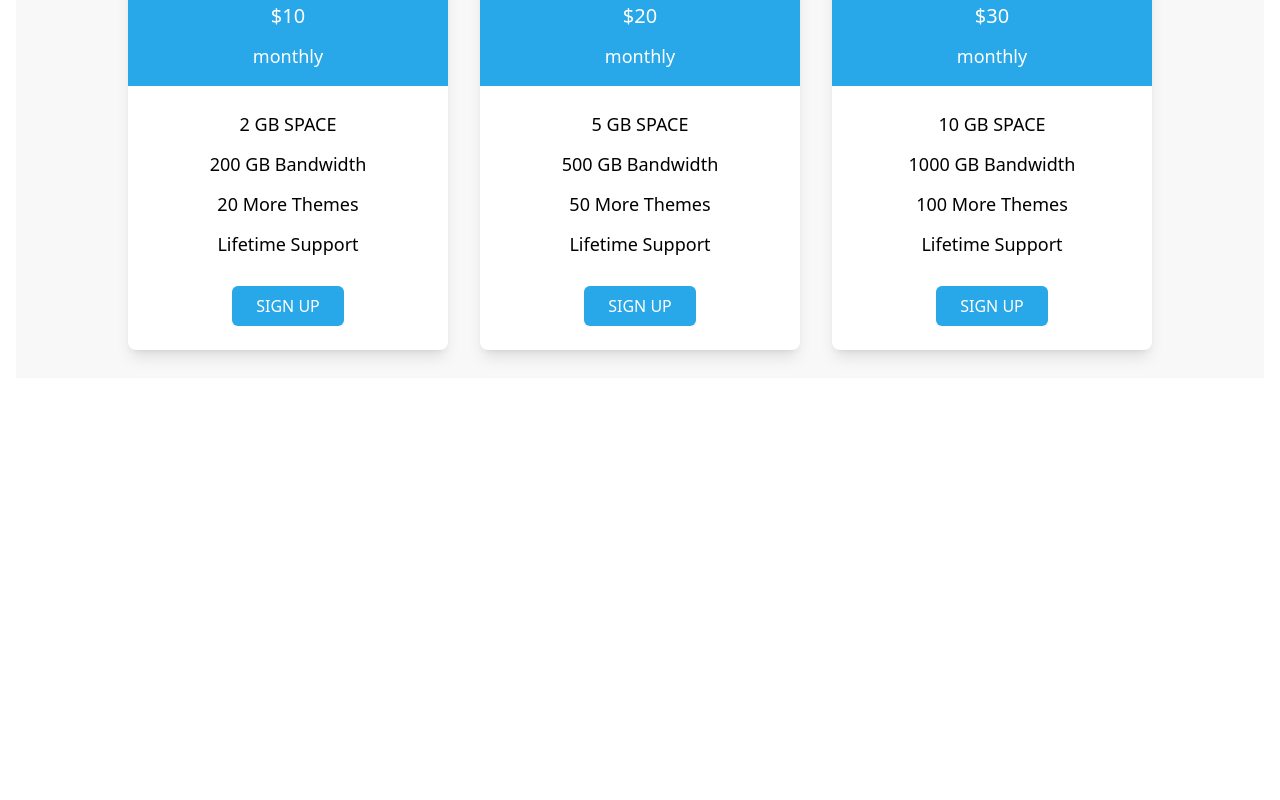
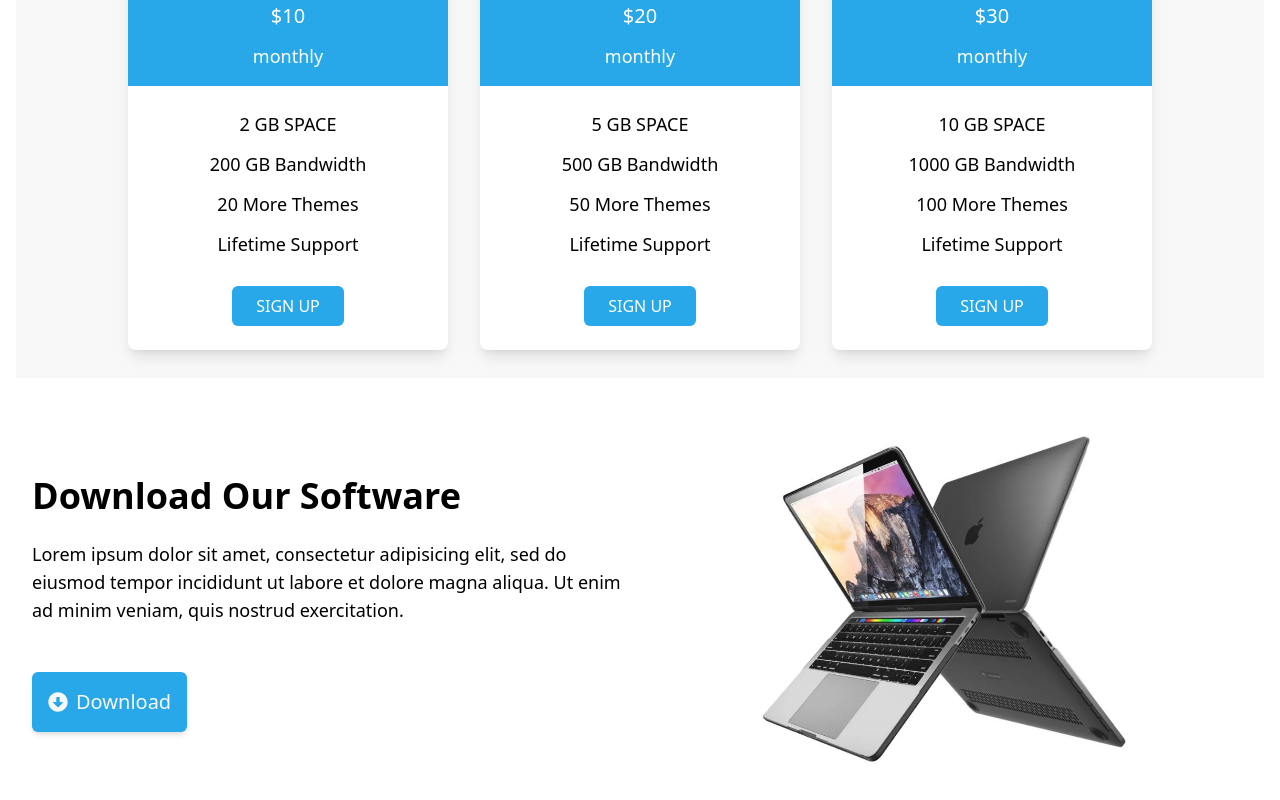
Before and after one commit to inouss24-dev/Landing-Page-1, a React (Vite) app: page / in a window 1280 px wide. Shown: the part 2131-2931 px from the top of the page. Before the commit the page ends 2525 px from the top, so only its background shows below. Built offline with nearby package versions, Linux system fonts and the light colour scheme.

Commit message:
fix menu btn

```diff
--- a/src/App.jsx
+++ b/src/App.jsx
@@ -2,6 +2,7 @@ import Navbar from "./components/Navbar"
 import Hero from "./components/Hero"
 import Features from "./components/Features"
 import Pricing from "./components/Pricing"
+import Download from "./components/Downlaod"
 
 
 
@@ -16,6 +17,7 @@ function App() {
       <div className="md:p-4 p-4">
         <Features />
         <Pricing />
+        <Download />
       </div>
 
     </>
--- a/src/components/About.jsx
+++ /dev/null
@@ -1,14 +0,0 @@
-
-
-function About() {
-
-    return (
-      <>
-        <div>
-
-        </div>
-      </>
-    )
-  }
-
-  export default About
--- a/src/components/Downlaod.jsx
+++ b/src/components/Downlaod.jsx
@@ -1,14 +1,51 @@
+import laptop from "../assets/Laptop.webp";
 
+import { FaArrowAltCircleDown } from "react-icons/fa";
 
 function Download() {
+  return (
+    <>
+      <div  id="DOWNLOAD" className="bg-[#fff] flex flex-col items-center p-4 gap-y-8 md:flex-row rounded-sm">
+        {/* Texte et description */}
+        <div className="md:w-1/2 md:flex md:flex-col md:items-start gap-y-6">
+          <div>
+            <h1 className="text-4xl text-black font-bold text-center md:text-left">
+              Download Our Software
+            </h1>
+          </div>
+          <div>
+            <p className="text-lg text-center md:text-left text-black">
+              Lorem ipsum dolor sit amet, consectetur adipisicing elit, sed do
+              eiusmod tempor incididunt ut labore et dolore magna aliqua. Ut
+              enim ad minim veniam, quis nostrud exercitation.
+            </p>
+          </div>
 
-    return (
-      <>
-        <div>
+          {/* Bouton de téléchargement */}
+          <div className="flex justify-center mt-4 md:mt-6">
+            <a
+              href="#"
+              className="flex items-center text-[#f8f8f8] bg-[#28a7e9] p-4 rounded-md text-xl shadow-md hover:shadow-lg transition-all"
+            >
+              <FaArrowAltCircleDown className="mr-2" />
+              Download
+            </a>
+          </div>
+        </div>
 
+        {/* Image */}
+        <div className="md:w-1/2 md:flex md:justify-center mt-8 md:mt-0">
+          <img
+            height={420}
+            width={420}
+            src={laptop}
+            alt="Laptop"
+            className="max-w-full h-auto rounded-xl hover:shadow-lg hover:scale-105 duration-300 transition-all"
+          />
         </div>
-      </>
-    )
-  }
+      </div>
+    </>
+  );
+}
 
-  export default Download
+export default Download;
--- a/src/components/Features.jsx
+++ b/src/components/Features.jsx
@@ -6,7 +6,7 @@ import meeting from "../assets/meeting.jpg";
 function Features() {
   return (
     <>
-      <div className="bg-[#fff] flex flex-col items-center p-4 gap-y-8 md:flex-row rounded-sm">
+      <div id="FEATURES" className="bg-[#fff] flex flex-col items-center p-4 gap-y-8 md:flex-row rounded-sm">
         <div className="md:w-1/2 md:flex md:flex-col md:items-start gap-y-6">
           <div>
             <h1 className="text-4xl text-black font-bold text-center md:text-left">
--- a/src/components/Navbar.jsx
+++ b/src/components/Navbar.jsx
@@ -7,6 +7,10 @@ function Navbar() {
 
   const handleMenu = () => {
     setMenuIsOpen((prev) => !prev);
+  };
+
+  const closeMenu = () => {
+    setMenuIsOpen(false);
   };
 
   return (
@@ -20,19 +24,31 @@ function Navbar() {
         <div className="flex items-center">
           {/* Menu desktop */}
           <div className="hidden md:block space-x-4">
-            <a href="#" className="text-[#28a7e9] font-bold">
+            <a href="#HOME" className="text-[#28a7e9] font-bold">
               HOME
             </a>
-            <a href="#" className="hover:text-[#28a7e9] text-[gray] font-bold">
+            <a
+              href="#FEATURES"
+              className="hover:text-[#28a7e9] text-[gray] font-bold"
+            >
               FEATURES
             </a>
-            <a href="#" className="hover:text-[#28a7e9] text-[gray] font-bold">
+            <a
+              href="#PRICING"
+              className="hover:text-[#28a7e9] text-[gray] font-bold"
+            >
               PRICING
             </a>
-            <a href="#" className="hover:text-[#28a7e9] text-[gray] font-bold">
+            <a
+              href="#DOWNLOAD"
+              className="hover:text-[#28a7e9] text-[gray] font-bold"
+            >
               DOWNLOAD
             </a>
-            <a href="#" className="hover:text-[#28a7e9] text-[gray] font-bold">
+            <a
+              href="#CONTACT"
+              className="hover:text-[#28a7e9] text-[gray] font-bold"
+            >
               CONTACT
             </a>
           </div>
@@ -52,30 +68,38 @@ function Navbar() {
           menuIsOpen ? "translate-y-0" : "-translate-y-full"
         }`}
       >
-        <a href="#" className="text-[#28a7e9] font-bold text-lg">
+        <a
+          href="#HOME"
+          className="text-[#28a7e9] font-bold text-lg"
+          onClick={closeMenu}
+        >
           HOME
         </a>
         <a
-          href="#"
+          href="#FEATURES"
           className="hover:text-[#28a7e9] text-[#ffff] font-bold text-lg"
+          onClick={closeMenu}
         >
           FEATURES
         </a>
         <a
-          href="#"
+          href="#PRICING"
           className="hover:text-[#28a7e9] text-[#ffff] font-bold text-lg"
+          onClick={closeMenu}
         >
           PRICING
         </a>
         <a
-          href="#"
+          href="#DOWNLOAD"
           className="hover:text-[#28a7e9] text-[#ffff] font-bold text-lg"
+          onClick={closeMenu}
         >
           DOWNLOAD
         </a>
         <a
-          href="#"
+          href="#CONTACT"
           className="hover:text-[#28a7e9] text-[#ffff] font-bold text-lg"
+          onClick={closeMenu}
         >
           CONTACT
         </a>
--- a/src/components/Pricing.jsx
+++ b/src/components/Pricing.jsx
@@ -37,7 +37,7 @@ const PRICING = [
 function Pricing() {
   return (
     <>
-      <div className="bg-[#f8f8f8] py-7">
+      <div className="bg-[#f8f8f8] py-7" id="PRICING">
         {/* Titre */}
         <h1 className="text-center text-4xl font-bold mb-8">OUR PRICING</h1>
 
--- a/src/index.css
+++ b/src/index.css
@@ -1,3 +1,7 @@
 @tailwind base;
 @tailwind components;
 @tailwind utilities;
+
+* {
+    scroll-behavior: smooth;
+}
```
Also changed, not shown: src/assets/Laptop.webp (added).
